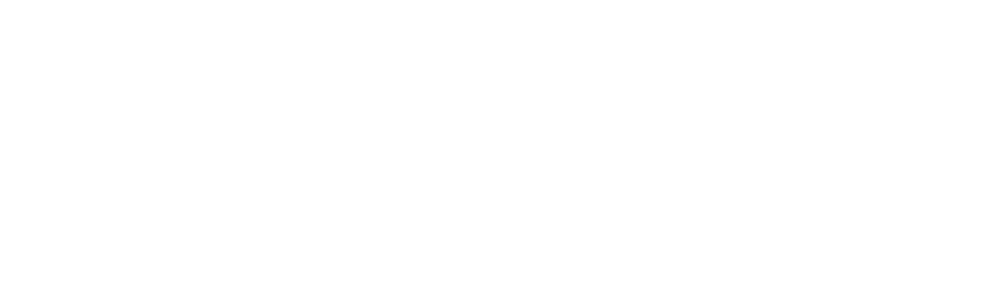
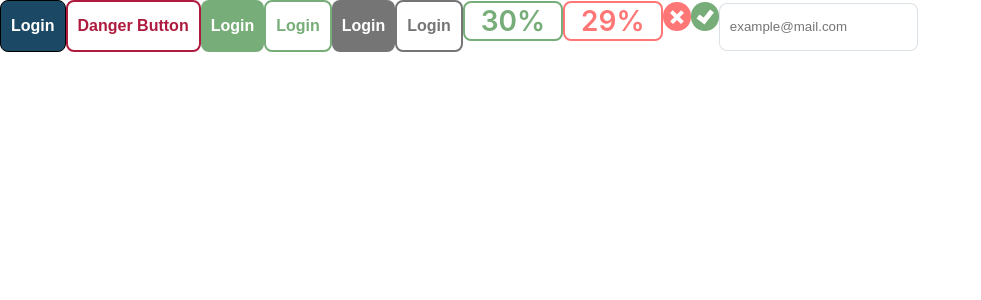
Before and after one commit to Agtevoase/vlpi-front, a React (Create React App) app: page / in a window 1280 px wide. Shown: the top 300 px of the page, without its empty margins (0-981 px from the left). Built offline with nearby package versions, Linux system fonts and the light colour scheme.

Commit message:
Added basic components

```diff
--- a/src/App.tsx
+++ b/src/App.tsx
@@ -5,6 +5,16 @@ import Loader from 'common/loader'
 
 import configureStore from 'boot/configureStore'
 import { setStore } from 'services/store'
+
+
+import Button, { ButtonType } from 'components/button'
+import FailIcon from 'components/icons/fail'
+import OkIcon from 'components/icons/ok'
+import Mark from 'components/mark'
+import TextInput from './components/inputs/text'
+
+
+
 
 const App = () => {
     const { persistor, store } = configureStore()
@@ -14,6 +24,38 @@ const App = () => {
     return (
         <PersistGate persistor={persistor} loading={<Loader withSpace />}>
             <Provider store={store}>
+
+                <Button text="Login" type={ButtonType.Primary} onClick={() => {
+                    console.log("f")
+                }} />
+
+                <Button text="Danger Button" type={ButtonType.Danger} onClick={() => {
+                    console.log("f")
+                }} />
+
+                <Button text="Login" type={ButtonType.Success} onClick={() => {
+                    console.log("f")
+                }} />
+
+                <Button text="Login" type={ButtonType.Secondary} onClick={() => {
+                    console.log("f")
+                }} />
+
+                <Button text="Login" type={ButtonType.Light} onClick={() => {
+                    console.log("f")
+                }} />
+
+                <Button text="Login" type={ButtonType.GhostLight} onClick={() => {
+                    console.log("f")
+                }} />
+
+                <Mark markValue={30} minMark={30}/>
+                <Mark markValue={29} minMark={30}/>
+
+                <FailIcon />
+                <OkIcon />
+                <TextInput t={undefined} placeholder="example@mail.com" />
+
                 <div className="page" />
             </Provider>
         </PersistGate>
--- /dev/null
+++ b/src/components/button/Button.module.scss
@@ -0,0 +1,91 @@
+@import "../../styles/_vars.scss";
+.primary {
+    background-color: $primary;
+    color: white;
+    font-size: 16px;
+    padding: 10px;
+    border: 1px solid black;
+    border-radius: 8px;
+    font-weight: 600;
+    height: 52px;
+    &:hover {
+        border: none;
+        background-color: $primary-light;
+    }
+}
+
+.danger {
+    background-color: white;
+    color: $danger;
+    font-size: 16px;
+    padding: 10px;
+    border: 2px solid $danger;
+    border-radius: 8px;
+    font-weight: 600;
+    height: 52px;
+    &:hover {
+        border: none;
+        background-color: $danger;
+        color: white;
+    }
+}
+
+.success {
+    background-color: $success;
+    color: white;
+    font-size: 16px;
+    padding: 10px;
+    border: none;
+    border-radius: 8px;
+    font-weight: 600;
+    height: 52px;
+    &:hover {
+        background-color: $success-light;
+    }
+}
+
+.secondary {
+    background-color: white;
+    color: $success;
+    font-size: 16px;
+    padding: 10px;
+    border: 2px solid $success;
+    border-radius: 8px;
+    font-weight: 600;
+    height: 52px;
+    &:hover {
+        border: none;
+        background-color: $success;
+        color: white;
+    }
+}
+
+.light {
+    background-color: $light;
+    color: white;
+    font-size: 16px;
+    padding: 10px;
+    border: none;
+    border-radius: 8px;
+    font-weight: 600;
+    height: 52px;
+    &:hover {
+        background-color: $light-light;
+    }
+}
+
+.ghost-light {
+    background-color: white;
+    color: $light;
+    font-size: 16px;
+    padding: 10px;
+    border: 2px solid $light;
+    border-radius: 8px;
+    font-weight: 600;
+    height: 52px;
+    &:hover {
+        border: none;
+        background-color: $light;
+        color: white;
+    }
+}
--- /dev/null
+++ b/src/components/button/index.tsx
@@ -0,0 +1,33 @@
+
+import cn from 'classnames'
+import styles from './Button.module.scss'
+
+export const enum ButtonType {
+    Primary = 'primary',
+    Success = 'success',
+    Danger = 'danger',
+    Secondary = 'secondary',
+    Light = 'light',
+    GhostLight = 'ghost-light',
+}
+
+interface Props {
+    text?: string
+    type: ButtonType
+    ghost?: boolean
+    onClick: () => void
+}
+
+const Button: React.FC<Props> = ({ text, type, ghost, onClick }) => {
+    return <button
+        type="button"
+
+        className={cn({
+            [styles.ghost]: ghost,
+            [styles[type]]: true,
+        })}
+
+        onClick={onClick} >{text}</button>
+}
+
+export default Button
--- /dev/null
+++ b/src/components/icons/fail/index.tsx
@@ -0,0 +1,11 @@
+
+const FailIcon: React.FC = () => {
+    return <svg width="28" height="29" viewBox="0 0 28 29" fill="none" xmlns="http://www.w3.org/2000/svg">
+        <rect width="28" height="29" rx="14" fill="#FF7676" />
+        <line x1="8.41421" y1="9.58579" x2="19.4142" y2="20.5858" stroke="white" strokeWidth="4" />
+        <line x1="8.58579" y1="20.5858" x2="19.5858" y2="9.58579" stroke="white" strokeWidth="4" />
+    </svg>
+
+}
+
+export default FailIcon
--- /dev/null
+++ b/src/components/icons/ok/index.tsx
@@ -0,0 +1,9 @@
+
+const OkIcon: React.FC = () => {
+    return <svg width="28" height="29" viewBox="0 0 28 29" fill="none" xmlns="http://www.w3.org/2000/svg">
+        <rect width="28" height="29" rx="14" fill="#77AD78" />
+        <path d="M7 14.5L14.5 20M11.5277 21L21 9" stroke="white" strokeWidth="5" />
+    </svg>
+}
+
+export default OkIcon
--- /dev/null
+++ b/src/components/inputs/text/TextInput.module.scss
@@ -0,0 +1,14 @@
+@import "../../../styles/_vars.scss";
+.input {
+    border-radius: 8px;
+    border: $inputs-text-border-color solid 1px;
+    color: black;
+    height: 48px;
+    stroke-opacity: 0.4;
+    padding: 10px;
+}
+
+.input::placeholder {
+    color: inputs-text-placeholder-color;
+    font-size: 16;
+}
--- /dev/null
+++ b/src/components/inputs/text/index.tsx
@@ -0,0 +1,14 @@
+
+import { InputHTMLAttributes } from "react";
+
+import styles from './TextInput.module.scss'
+
+interface Props extends InputHTMLAttributes<HTMLInputElement> {
+    t?: unknown
+}
+
+const TextInput: React.FC<Props> = (props) => {
+    return <input {...props} className={styles.input} />
+}
+
+export default TextInput
--- /dev/null
+++ b/src/components/mark/Mark.module.scss
@@ -0,0 +1,25 @@
+@import "../../styles/_vars.scss";
+.mark {
+    background-color: white;
+    color: white;
+    font-size: 28px;
+    width: 100px;
+    height: 40px;
+    border-style: solid;
+    border-width: 2px;
+    border-radius: 8px;
+    font-weight: 600;
+    display: inline-flex;
+    align-items: center;
+    justify-content: center;
+}
+
+.badMark {
+    color: $bad;
+    border-color: $bad;
+}
+
+.goodMark {
+    color: $success;
+    border-color: $success;
+}
--- /dev/null
+++ b/src/components/mark/index.tsx
@@ -0,0 +1,23 @@
+
+import cn from 'classnames'
+import styles from './Mark.module.scss'
+
+
+
+interface Props {
+    markValue: number
+    minMark: number
+}
+
+const Mark: React.FC<Props> = ({ markValue, minMark}) => {
+    return <span
+        className={cn({
+            [styles.mark]: true,
+            [styles.badMark]: markValue < minMark,
+            [styles.goodMark]: markValue >= minMark,
+        })}> {`${markValue}%`}
+
+       </span>
+}
+
+export default Mark;
--- a/src/store/auth/actions.ts
+++ b/src/store/auth/actions.ts
@@ -0,0 +1 @@
+export {}
--- /dev/null
+++ b/src/styles/_vars.scss
@@ -0,0 +1,10 @@
+$inputs-text-border-color: #1b496528;
+$inputs-text-placeholder-color: #1111337F;
+$primary: #1B4965;
+$primary-light: #26668D;
+$danger: #AF1B3F;
+$bad: #FF7676;
+$success: #77AD78;
+$success-light: #77CF79;
+$light: #757575;
+$light-light: #c7c7c7;
```
Also changed, not shown: 1 other file (tests, documents, lock files or other folders). Lines whose indentation alone changed are shown as unchanged.
